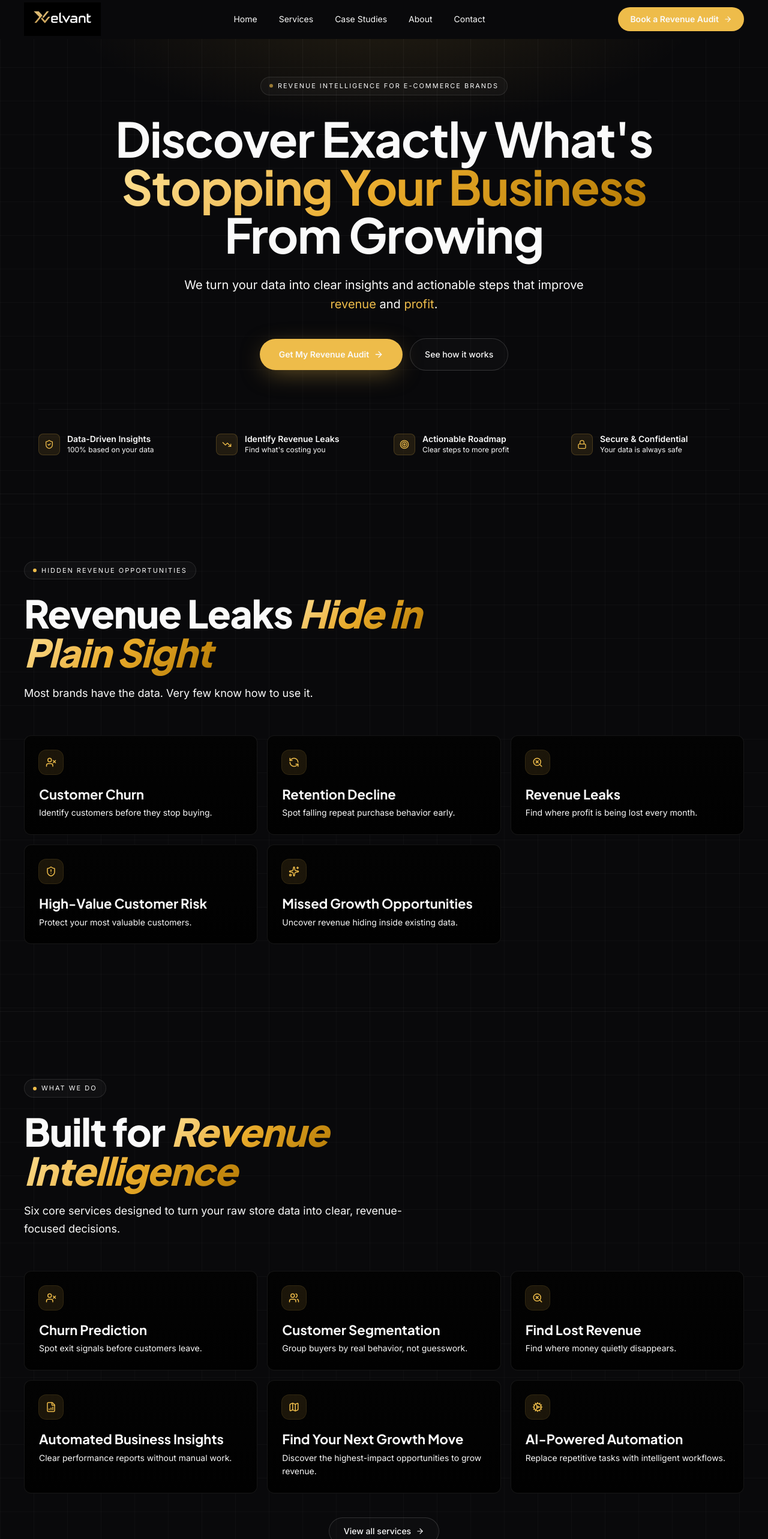
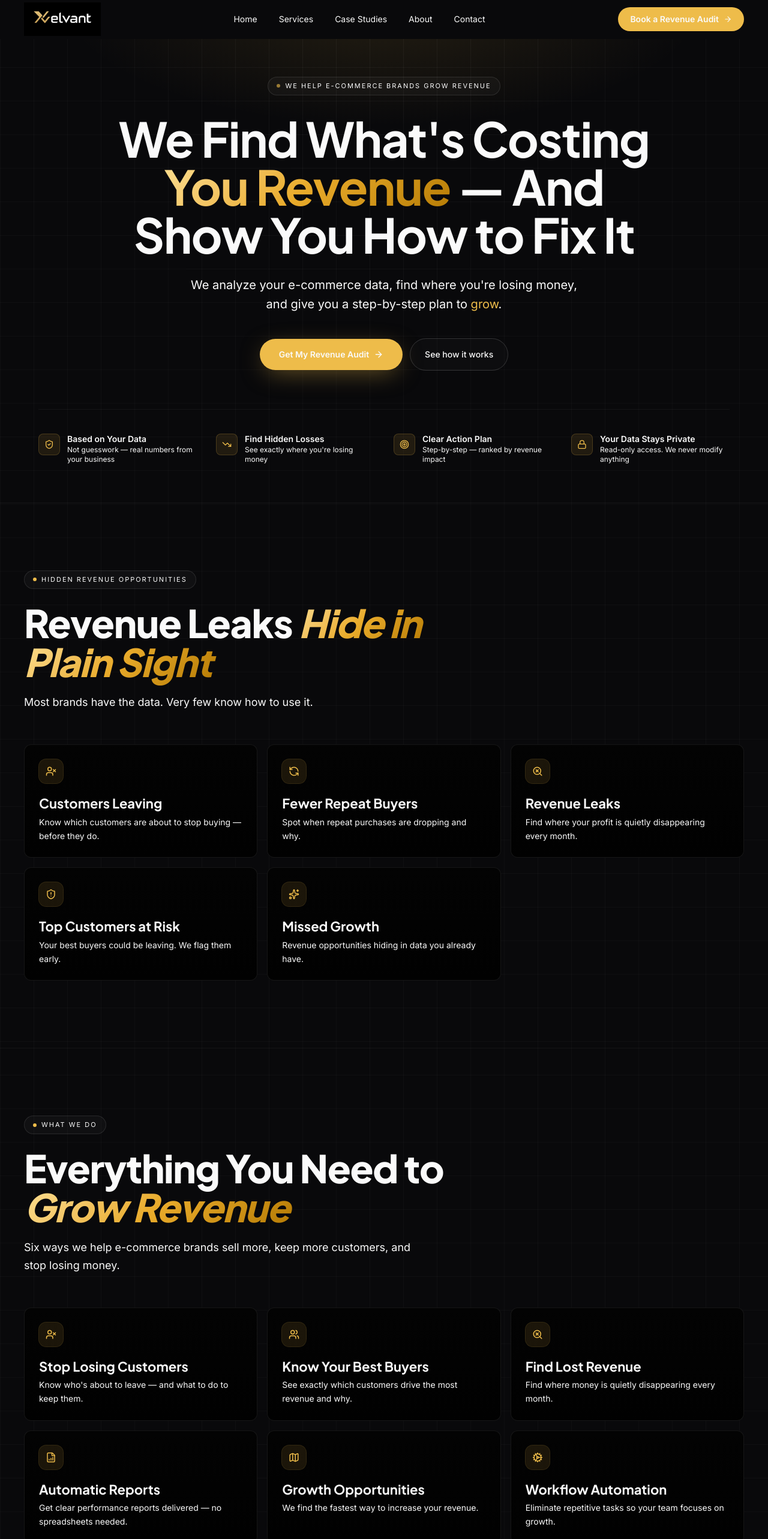
Before and after one commit to ali-zain-ai/Xelvant-site, a Next.js app: page / in a window 1280 px wide. Shown: the top 2566 px of the page at 60% size. Built offline with nearby package versions, Linux system fonts and the light colour scheme.

Commit message:
Homepage copy overhaul: remove jargon, outcome-focused messaging, business-owner friendly language

```diff
--- a/components/sections/CaseStudiesPreviewSection.tsx
+++ b/components/sections/CaseStudiesPreviewSection.tsx
@@ -18,7 +18,7 @@ const highlights = [
     problem: "Growth stalled despite increasing ad spend.",
     metrics: [
       { value: "+18%", label: "Repeat purchases" },
-      { value: "$31K", label: "Leak closed/mo" },
+      { value: "$31K", label: "Revenue recovered/mo" },
     ],
   },
   {
@@ -31,10 +31,10 @@ const highlights = [
   },
   {
     tag: "Home & Kitchen · Multi-Channel",
-    problem: "Strong Amazon sales, zero DTC repeat purchases.",
+    problem: "Strong marketplace sales, no repeat buyers on their own website.",
     metrics: [
-      { value: "+41%", label: "DTC repeat rate" },
-      { value: "$27K", label: "Margin improvement/mo" },
+      { value: "+41%", label: "Repeat purchases" },
+      { value: "$27K", label: "Extra margin/mo" },
     ],
   },
 ];
@@ -51,7 +51,7 @@ export default function CaseStudiesPreviewSection() {
             style={{ background: "rgba(255,255,255,0.03)", color: "var(--muted-foreground)" }}
           >
             <span className="h-1.5 w-1.5 rounded-full" style={{ background: "var(--primary)" }} />
-            Proof of work
+            Real Results
           </div>
 
           <h2
@@ -61,8 +61,8 @@ export default function CaseStudiesPreviewSection() {
               fontSize: "clamp(28px, 5vw, 64px)",
             }}
           >
-            Results from{" "}
-            <span className="text-gradient-gold italic">real analyses</span>
+            What We&apos;ve Done for{" "}
+            <span className="text-gradient-gold italic">Brands Like Yours</span>
           </h2>
         </motion.div>
 
--- a/components/sections/CtaSection.tsx
+++ b/components/sections/CtaSection.tsx
@@ -48,8 +48,8 @@ export default function CtaSection() {
             lineHeight: 1.02,
           }}
         >
-          Your Next Growth Opportunity Might Already Be{" "}
-          <span className="text-gradient-gold italic">Hidden In Your Data</span>
+          You&apos;re Leaving Money on the Table.{" "}
+          <span className="text-gradient-gold italic">Let Us Show You Where.</span>
         </motion.h2>
 
         <motion.p
@@ -57,8 +57,7 @@ export default function CtaSection() {
           className="mt-7 text-base md:text-lg mx-auto max-w-2xl leading-relaxed"
           style={{ color: "var(--muted-foreground)" }}
         >
-          Get a revenue audit and uncover the highest-impact opportunities
-          inside your business before your competitors find them first.
+          Get a complete revenue audit for your e-commerce business. No obligation. No risk.
         </motion.p>
 
         <motion.div {...fadeUp(0.18)}>
--- a/components/sections/HeroSection.tsx
+++ b/components/sections/HeroSection.tsx
@@ -26,10 +26,10 @@ const FadeUp = ({
 );
 
 const trustStrip = [
-  { Icon: ShieldCheck,  title: "Data-Driven Insights",    desc: "100% based on your data" },
-  { Icon: TrendingDown, title: "Identify Revenue Leaks",  desc: "Find what's costing you" },
-  { Icon: Target,       title: "Actionable Roadmap",      desc: "Clear steps to more profit" },
-  { Icon: Lock,         title: "Secure & Confidential",   desc: "Your data is always safe" },
+  { Icon: ShieldCheck,  title: "Based on Your Data",      desc: "Not guesswork — real numbers from your business" },
+  { Icon: TrendingDown, title: "Find Hidden Losses",      desc: "See exactly where you're losing money" },
+  { Icon: Target,       title: "Clear Action Plan",       desc: "Step-by-step — ranked by revenue impact" },
+  { Icon: Lock,         title: "Your Data Stays Private", desc: "Read-only access. We never modify anything" },
 ];
 
 export default function HeroSection() {
@@ -66,7 +66,7 @@ export default function HeroSection() {
             style={{ background: "rgba(255,255,255,0.03)", color: "var(--muted-foreground)" }}
           >
             <span className="h-1.5 w-1.5 rounded-full animate-pulse" style={{ background: "var(--primary)" }} />
-            Revenue Intelligence for E-Commerce Brands
+            We Help E-Commerce Brands Grow Revenue
           </div>
         </FadeUp>
 
@@ -81,11 +81,11 @@ export default function HeroSection() {
               letterSpacing: "-0.02em",
             }}
           >
-            Discover Exactly What&apos;s
+            We Find What&apos;s Costing
             <br />
-            <span className="text-gradient-gold">Stopping Your Business</span>
+            <span className="text-gradient-gold">You Revenue</span> — And
             <br />
-            From Growing
+            Show You How to Fix It
           </h1>
         </FadeUp>
 
@@ -95,10 +95,9 @@ export default function HeroSection() {
             className="mx-auto mt-7 max-w-2xl text-base sm:text-lg md:text-xl leading-relaxed"
             style={{ color: "var(--muted-foreground)" }}
           >
-            We turn your data into clear insights and actionable steps
-            that improve{" "}
-            <span style={{ color: "var(--primary)" }}>revenue</span> and{" "}
-            <span style={{ color: "var(--primary)" }}>profit</span>.
+            We analyze your e-commerce data, find where you&apos;re
+            losing money, and give you a step-by-step plan to{" "}
+            <span style={{ color: "var(--primary)" }}>grow</span>.
           </p>
         </FadeUp>
 
--- a/components/sections/HowItWorksSection.tsx
+++ b/components/sections/HowItWorksSection.tsx
@@ -13,10 +13,10 @@ const fadeUp = (delay = 0) => ({
 });
 
 const steps = [
-  { Icon: Link2,    step: "01", title: "Connect Data",     desc: "Read-only access to your e-commerce platform and marketing tools." },
-  { Icon: Search,   step: "02", title: "Analyze Revenue",  desc: "Identify leaks, retention issues, and growth opportunities." },
-  { Icon: FileText, step: "03", title: "Receive Audit",    desc: "Get a clear breakdown of what is hurting growth." },
-  { Icon: Rocket,   step: "04", title: "Execute Plan",     desc: "Follow prioritized actions based on revenue impact." },
+  { Icon: Link2,    step: "01", title: "Connect Your Data",     desc: "We get read-only access to your platform. You don't need to do anything technical." },
+  { Icon: Search,   step: "02", title: "We Analyze Everything",  desc: "We dig into your customers, revenue, and operations to find what's not working." },
+  { Icon: FileText, step: "03", title: "Get Your Report",        desc: "You receive a clear breakdown of problems and exactly what to fix." },
+  { Icon: Rocket,   step: "04", title: "Take Action",            desc: "A ranked list of changes — biggest revenue impact first." },
 ];
 
 export default function HowItWorksSection() {
@@ -43,11 +43,11 @@ export default function HowItWorksSection() {
               letterSpacing: "-0.02em",
             }}
           >
-            From Data to{" "}
-            <span className="text-gradient-gold italic">Actionable Growth</span>
+            How It Works —{" "}
+            <span className="text-gradient-gold italic">4 Simple Steps</span>
           </h2>
           <p className="mt-5 text-base md:text-lg max-w-2xl leading-relaxed" style={{ color: "var(--muted-foreground)" }}>
-            A structured process from data access to a clear action plan.
+            From connecting your data to getting a clear plan. The whole process takes 14 days.
           </p>
         </motion.div>
 
@@ -112,7 +112,7 @@ export default function HowItWorksSection() {
                 fontWeight: 700,
               }}
             >
-              Clear Insights. Actionable Growth Plan.
+               See what&apos;s holding your revenue back.
             </p>
             <Link
               href="/contact"
--- a/components/sections/ProblemSection.tsx
+++ b/components/sections/ProblemSection.tsx
@@ -12,11 +12,11 @@ const fadeUp = (delay = 0) => ({
 });
 
 const cards = [
-  { Icon: UserX,       title: "Customer Churn",              desc: "Identify customers before they stop buying." },
-  { Icon: RefreshCcw,  title: "Retention Decline",           desc: "Spot falling repeat purchase behavior early." },
-  { Icon: SearchX,     title: "Revenue Leaks",               desc: "Find where profit is being lost every month." },
-  { Icon: ShieldAlert, title: "High-Value Customer Risk",    desc: "Protect your most valuable customers." },
-  { Icon: Sparkles,    title: "Missed Growth Opportunities", desc: "Uncover revenue hiding inside existing data." },
+  { Icon: UserX,       title: "Customers Leaving",            desc: "Know which customers are about to stop buying — before they do." },
+  { Icon: RefreshCcw,  title: "Fewer Repeat Buyers",          desc: "Spot when repeat purchases are dropping and why." },
+  { Icon: SearchX,     title: "Revenue Leaks",                desc: "Find where your profit is quietly disappearing every month." },
+  { Icon: ShieldAlert, title: "Top Customers at Risk",        desc: "Your best buyers could be leaving. We flag them early." },
+  { Icon: Sparkles,    title: "Missed Growth",                desc: "Revenue opportunities hiding in data you already have." },
 ];
 
 export default function ProblemSection() {
--- a/components/sections/ServicesPreviewSection.tsx
+++ b/components/sections/ServicesPreviewSection.tsx
@@ -13,12 +13,12 @@ const fadeUp = (delay = 0) => ({
 });
 
 const services = [
-  { Icon: UserX,        title: "Churn Prediction",              desc: "Spot exit signals before customers leave." },
-  { Icon: Users,        title: "Customer Segmentation",         desc: "Group buyers by real behavior, not guesswork." },
-  { Icon: SearchX,      title: "Find Lost Revenue",             desc: "Find where money quietly disappears." },
-  { Icon: FileBarChart, title: "Automated Business Insights",   desc: "Clear performance reports without manual work." },
-  { Icon: Map,          title: "Find Your Next Growth Move",    desc: "Discover the highest-impact opportunities to grow revenue." },
-  { Icon: Cog,          title: "AI-Powered Automation",         desc: "Replace repetitive tasks with intelligent workflows." },
+  { Icon: UserX,        title: "Stop Losing Customers",        desc: "Know who's about to leave — and what to do to keep them." },
+  { Icon: Users,        title: "Know Your Best Buyers",        desc: "See exactly which customers drive the most revenue and why." },
+  { Icon: SearchX,      title: "Find Lost Revenue",            desc: "Find where money is quietly disappearing every month." },
+  { Icon: FileBarChart, title: "Automatic Reports",            desc: "Get clear performance reports delivered — no spreadsheets needed." },
+  { Icon: Map,          title: "Growth Opportunities",         desc: "We find the fastest way to increase your revenue." },
+  { Icon: Cog,          title: "Workflow Automation",          desc: "Eliminate repetitive tasks so your team focuses on growth." },
 ];
 
 export default function ServicesPreviewSection() {
@@ -45,10 +45,10 @@ export default function ServicesPreviewSection() {
               letterSpacing: "-0.02em",
             }}
           >
-            Built for <span className="text-gradient-gold italic">Revenue Intelligence</span>
+            Everything You Need to <span className="text-gradient-gold italic">Grow Revenue</span>
           </h2>
           <p className="mt-5 text-base md:text-lg max-w-2xl leading-relaxed" style={{ color: "var(--muted-foreground)" }}>
-            Six core services designed to turn your raw store data into clear, revenue-focused decisions.
+            Six ways we help e-commerce brands sell more, keep more customers, and stop losing money.
           </p>
         </motion.div>
 
```
